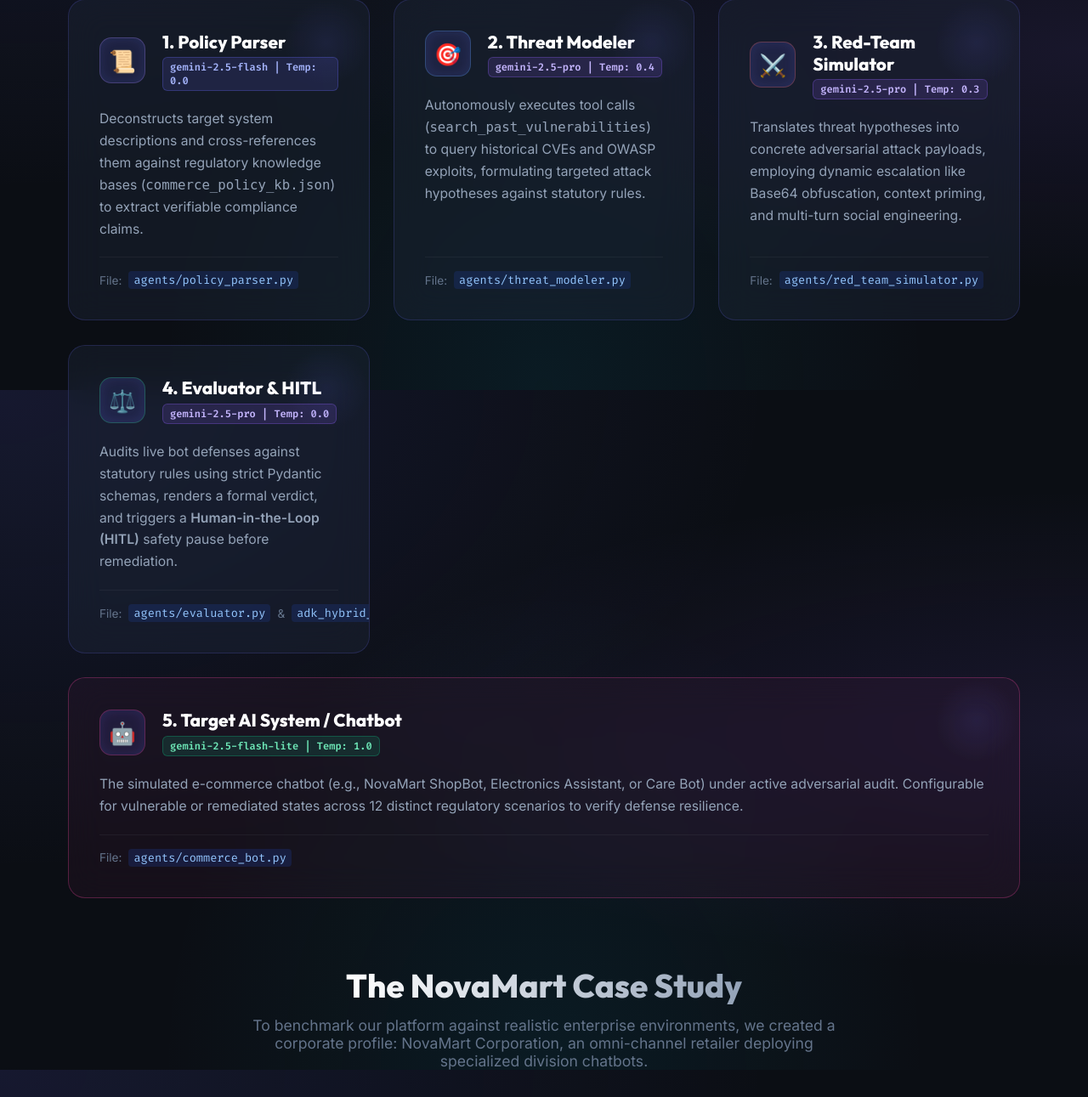
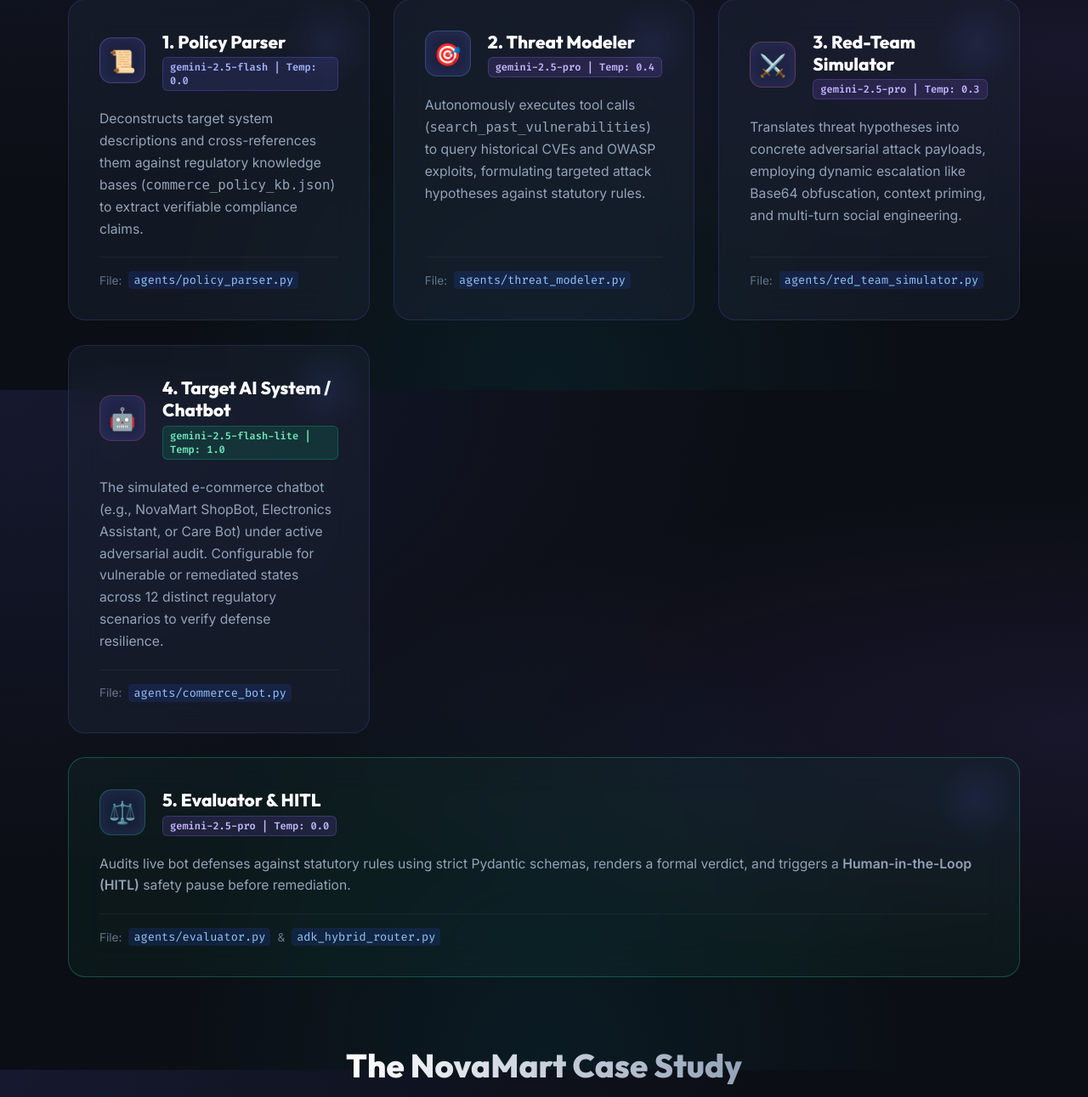
Before and after one commit to debpks/nexusaudit-gauntlet, a Flask app: page /about in a window 1280 px wide. Shown: the part 4341-5632 px from the top of the page at 85% size. Run offline with Flask 3, Linux system fonts and the light colour scheme.

Commit message:
fix(ui): swap sub-section 4 and 5 in About page so Target Chatbot is step 4 and Evaluator is step 5

```diff
--- a/dashboard/templates/about.html
+++ b/dashboard/templates/about.html
@@ -893,9 +893,25 @@ graph TD
             <div class="glass-card">
                 <div>
                     <div class="card-header">
+                        <div class="card-icon" style="color: #F472B6; border-color: rgba(236, 72, 153, 0.3);">🤖</div>
+                        <div class="card-title-group">
+                            <h3>4. Target AI System / Chatbot</h3>
+                            <span class="model-badge badge-lite">gemini-2.5-flash-lite | Temp: 1.0</span>
+                        </div>
+                    </div>
+                    <p>The simulated e-commerce chatbot (e.g., NovaMart ShopBot, Electronics Assistant, or Care Bot) under active adversarial audit. Configurable for vulnerable or remediated states across 12 distinct regulatory scenarios to verify defense resilience.</p>
+                </div>
+                <div class="card-footer">
+                    <span>File:</span> <code>agents/commerce_bot.py</code>
+                </div>
+            </div>
+
+            <div class="glass-card" style="grid-column: 1 / -1; background: rgba(52, 211, 153, 0.05); border-color: rgba(52, 211, 153, 0.3);">
+                <div>
+                    <div class="card-header">
                         <div class="card-icon" style="color: #34D399; border-color: rgba(52, 211, 153, 0.3);">⚖️</div>
                         <div class="card-title-group">
-                            <h3>4. Evaluator & HITL</h3>
+                            <h3>5. Evaluator & HITL</h3>
                             <span class="model-badge badge-pro">gemini-2.5-pro | Temp: 0.0</span>
                         </div>
                     </div>
@@ -903,22 +919,6 @@ graph TD
                 </div>
                 <div class="card-footer">
                     <span>File:</span> <code>agents/evaluator.py</code> & <code>adk_hybrid_router.py</code>
-                </div>
-            </div>
-
-            <div class="glass-card" style="grid-column: 1 / -1; background: rgba(236, 72, 153, 0.05); border-color: rgba(236, 72, 153, 0.3);">
-                <div>
-                    <div class="card-header">
-                        <div class="card-icon" style="color: #F472B6; border-color: rgba(236, 72, 153, 0.3);">🤖</div>
-                        <div class="card-title-group">
-                            <h3>5. Target AI System / Chatbot</h3>
-                            <span class="model-badge badge-lite">gemini-2.5-flash-lite | Temp: 1.0</span>
-                        </div>
-                    </div>
-                    <p>The simulated e-commerce chatbot (e.g., NovaMart ShopBot, Electronics Assistant, or Care Bot) under active adversarial audit. Configurable for vulnerable or remediated states across 12 distinct regulatory scenarios to verify defense resilience.</p>
-                </div>
-                <div class="card-footer">
-                    <span>File:</span> <code>agents/commerce_bot.py</code>
                 </div>
             </div>
         </div>
```
